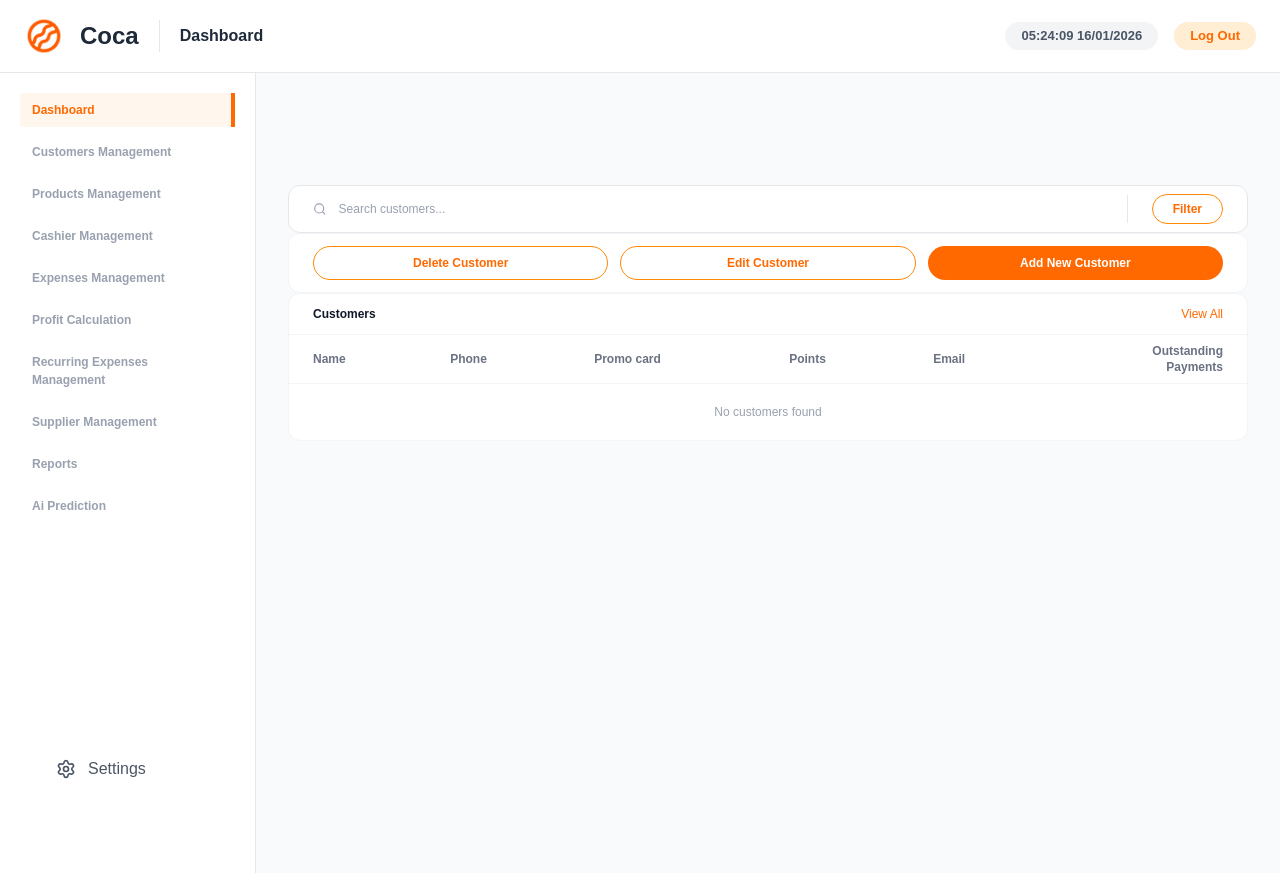
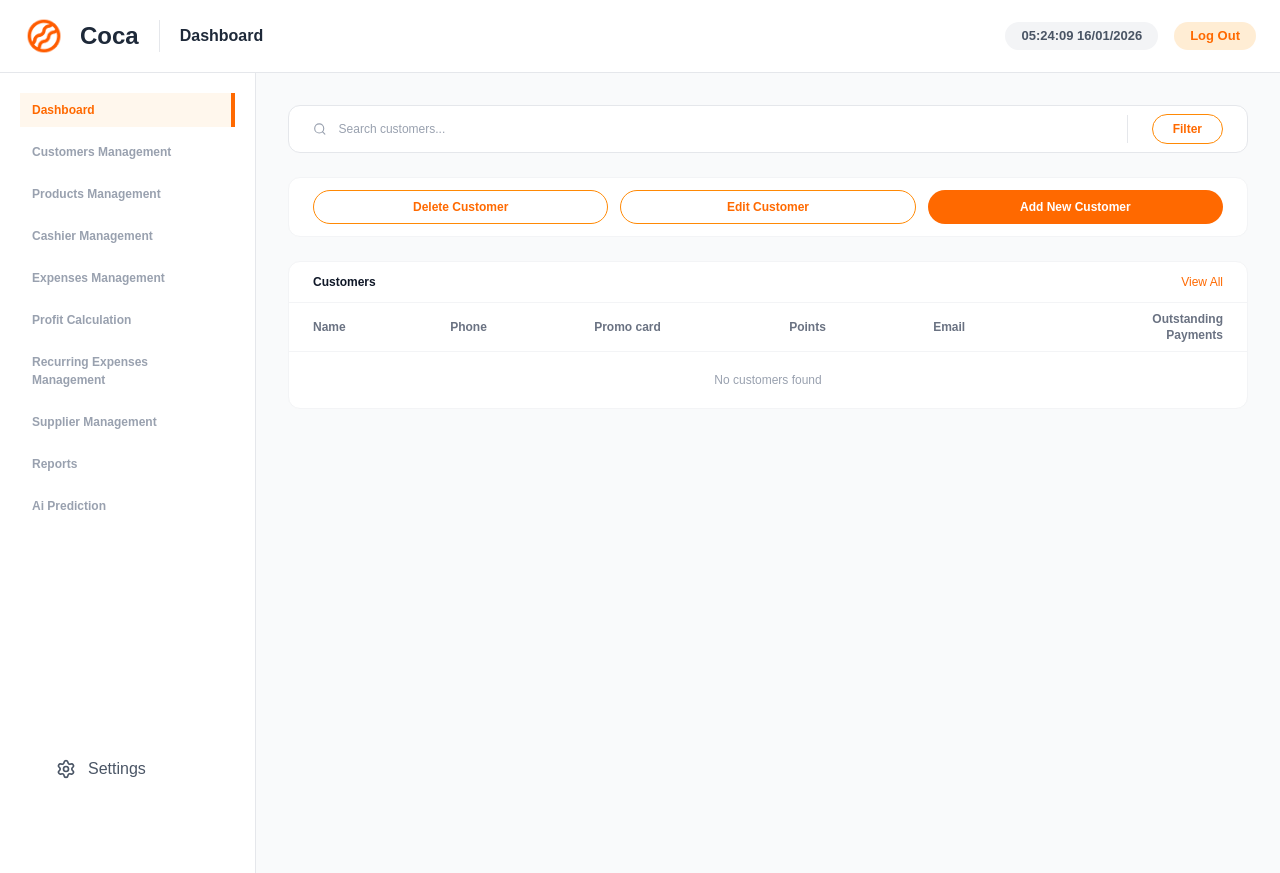
Before and after one commit to LTI-INTERNS/pos-micro-sass, a Next.js app: page /Customermanagement in a window 1280 px wide. Built offline with nearby package versions, Linux system fonts and the light colour scheme.

Commit message:
redisign customer management page

```diff
--- a/app/Customermanagement/page.tsx
+++ b/app/Customermanagement/page.tsx
@@ -1,17 +1,16 @@
-import DashboardLayout from '../components/dashboard_layout';
-import SearchBar from '../components/searchbar';
-//import CustomerManagement from '@/app/Customermanagement/table-handle';
-import CustomersTable from '../components/customers-table';
-import CustomerActions from '../components/customer-actions';
+import DashboardLayout from "../components/dashboard_layout";
+import SearchBar from "../components/searchbar";
+import CustomerActionsBar from "../components/customer-actions";
+import CustomersTable from "../components/customers-table";
 
-export default function DashboardPage() {
+export default function CustomersPage() {
   return (
     <DashboardLayout>
-        <div className="text-gray-500 text-center mt-20">
-            <SearchBar />
-            <CustomerActions />
-           <CustomersTable customers={[]} />
-        </div>
+      <div className="w-full space-y-6">
+        <SearchBar />
+        <CustomerActionsBar />
+        <CustomersTable customers={[]} />
+      </div>
     </DashboardLayout>
   );
 }
```
